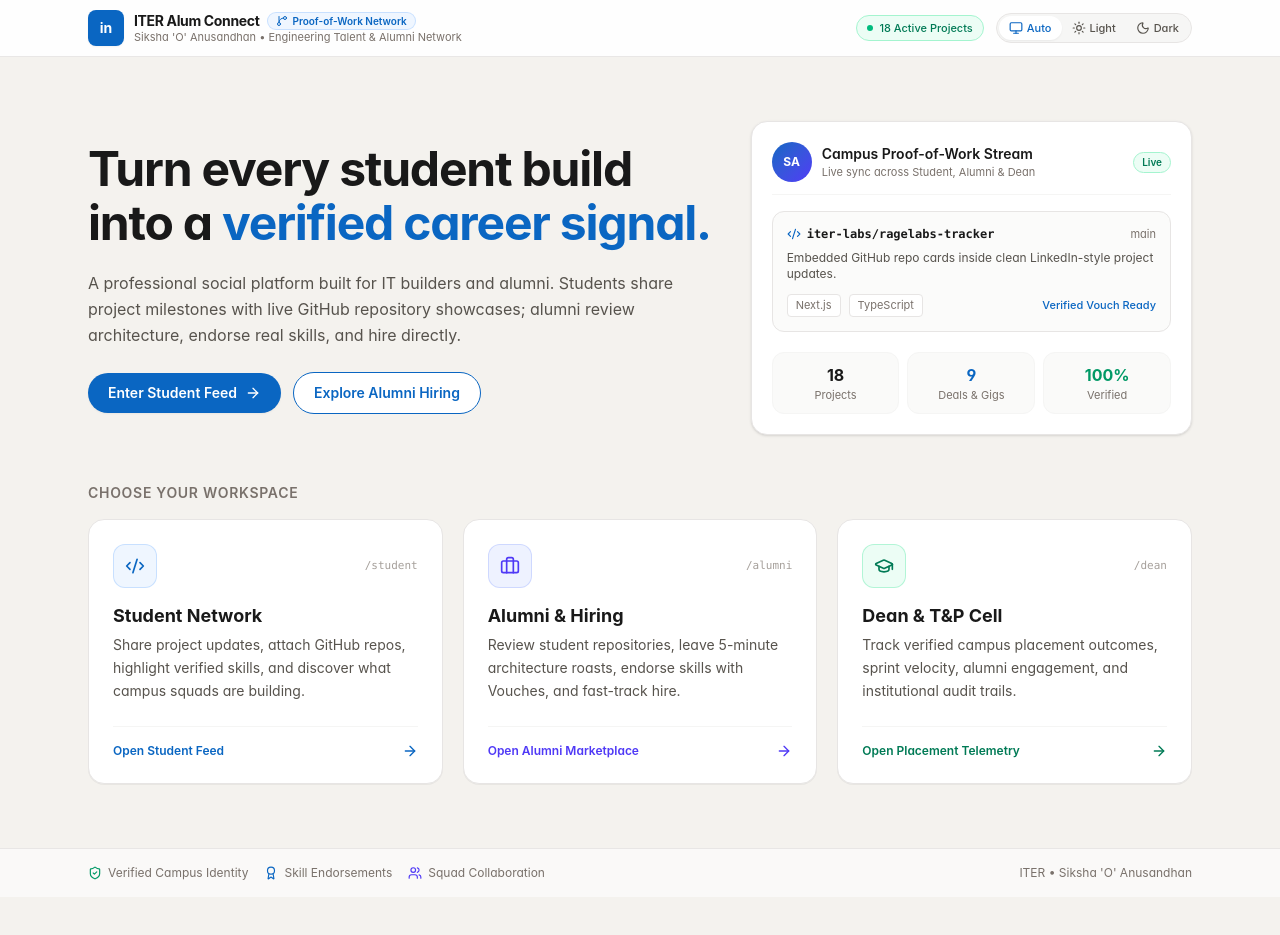
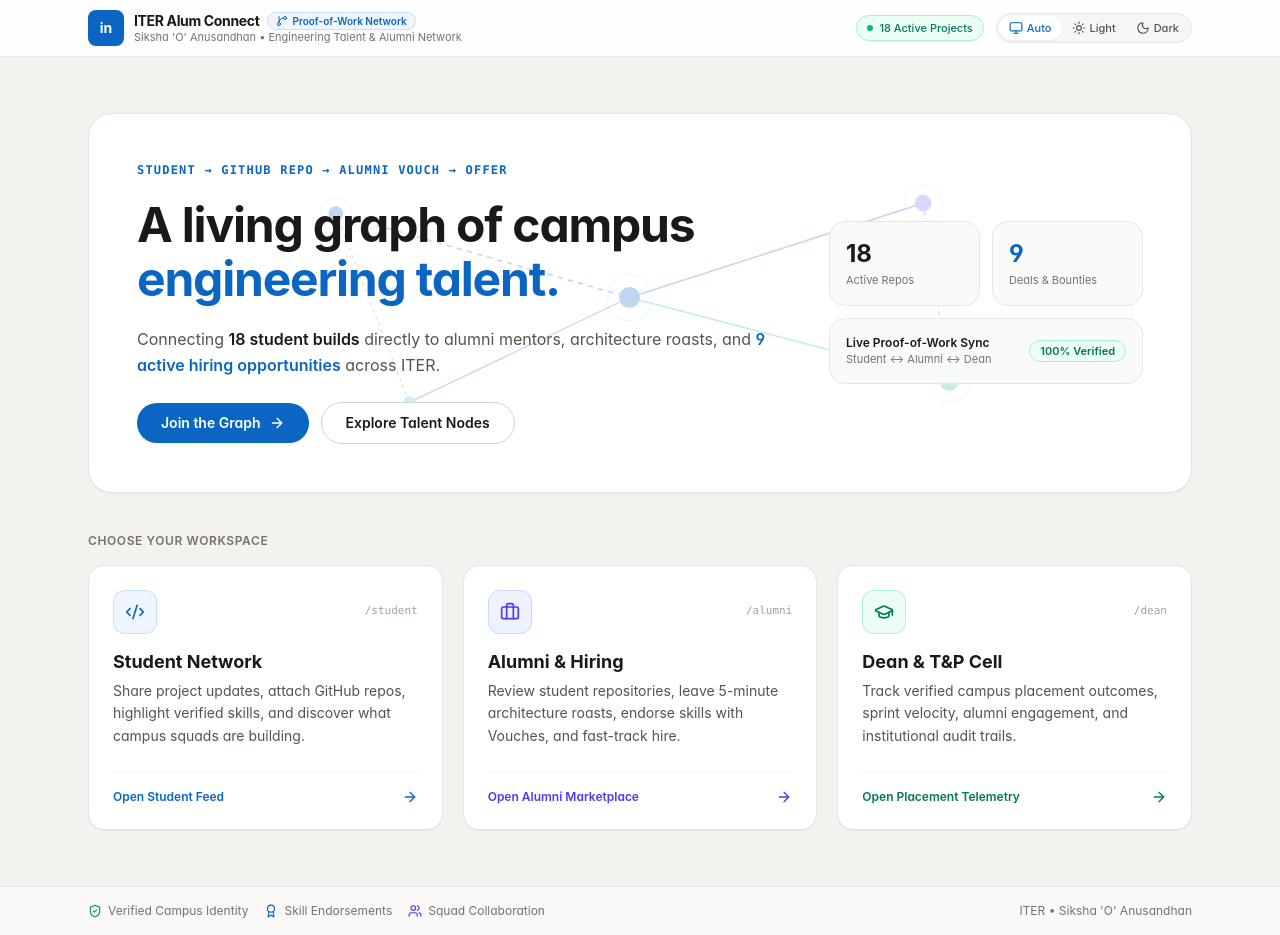
Before and after one commit to ragelabs-ssssd/Alum-Connect, a Next.js app: page / in a window 1280 px wide. Before the commit the page ends 897 px from the top, so only its background shows below. Built offline with nearby package versions, Linux system fonts and the light colour scheme.

Commit message:
feat: apply Network Constellation gateway design (Option 3)

```diff
--- a/src/app/page.tsx
+++ b/src/app/page.tsx
@@ -32,6 +32,9 @@ export default function HomePage() {
       })
       .catch(() => {});
   }, []);
+
+  const projectCount = summary?.db1Count ?? 18;
+  const dealCount = summary?.db2Count ?? 9;
 
   return (
     <div className="min-h-screen bg-[#F4F2EE] dark:bg-[#0B0F17] text-[#191919] dark:text-slate-100 flex flex-col justify-between transition-colors">
@@ -68,116 +71,157 @@ export default function HomePage() {
         </div>
       </header>
 
-      {/* Hero + Portal Selection */}
-      <main className="max-w-6xl w-full mx-auto px-4 sm:px-6 py-12 sm:py-16 space-y-12">
-        <div className="grid grid-cols-1 lg:grid-cols-12 gap-8 items-center">
-          <div className="lg:col-span-7 space-y-5">
+      {/* Main Content: Option 3 — Interactive Network Constellation */}
+      <main className="max-w-6xl w-full mx-auto px-4 sm:px-6 py-10 sm:py-14 space-y-10">
+        <section className="relative overflow-hidden rounded-3xl border border-stone-200 dark:border-slate-800 bg-white dark:bg-[#131A26] p-7 sm:p-12 shadow-xs">
+          {/* Interactive Network Constellation SVG */}
+          <svg
+            className="pointer-events-none absolute inset-0 w-full h-full opacity-25 dark:opacity-30"
+            viewBox="0 0 900 360"
+            fill="none"
+            aria-hidden="true"
+          >
+            <line
+              x1="160"
+              y1="95"
+              x2="440"
+              y2="175"
+              stroke="#0A66C2"
+              strokeWidth="1.5"
+              strokeDasharray="5 5"
+            />
+            <line
+              x1="440"
+              y1="175"
+              x2="720"
+              y2="85"
+              stroke="#0A66C2"
+              strokeWidth="1.5"
+            />
+            <line
+              x1="440"
+              y1="175"
+              x2="745"
+              y2="255"
+              stroke="#10B981"
+              strokeWidth="1.5"
+            />
+            <line
+              x1="720"
+              y1="85"
+              x2="745"
+              y2="255"
+              stroke="#6366F1"
+              strokeWidth="1.25"
+              strokeDasharray="4 4"
+            />
+            <line
+              x1="160"
+              y1="95"
+              x2="230"
+              y2="275"
+              stroke="#64748B"
+              strokeWidth="1"
+              strokeDasharray="3 4"
+            />
+            <line
+              x1="230"
+              y1="275"
+              x2="440"
+              y2="175"
+              stroke="#0A66C2"
+              strokeWidth="1.25"
+            />
+
+            <circle cx="160" cy="95" r="7" fill="#0A66C2" />
+            <circle cx="160" cy="95" r="15" stroke="#0A66C2" strokeOpacity="0.25" />
+
+            <circle cx="230" cy="275" r="6" fill="#38BDF8" />
+
+            <circle cx="440" cy="175" r="10" fill="#0A66C2" />
+            <circle cx="440" cy="175" r="22" stroke="#0A66C2" strokeOpacity="0.25" />
+
+            <circle cx="720" cy="85" r="8" fill="#6366F1" />
+            <circle cx="720" cy="85" r="18" stroke="#6366F1" strokeOpacity="0.25" />
+
+            <circle cx="745" cy="255" r="9" fill="#10B981" />
+            <circle cx="745" cy="255" r="20" stroke="#10B981" strokeOpacity="0.25" />
+          </svg>
+
+          <div className="relative z-10 grid grid-cols-1 lg:grid-cols-12 gap-8 items-center">
+            <div className="lg:col-span-8 space-y-5">
+              <div className="text-xs font-mono uppercase tracking-widest text-[#0A66C2] dark:text-sky-400 font-bold">
+                Student → GitHub Repo → Alumni Vouch → Offer
+              </div>
+
               <h1 className="text-3xl sm:text-5xl font-bold tracking-tight text-[#191919] dark:text-white leading-[1.12]">
-              Turn every student build into a{' '}
-              <span className="text-[#0A66C2] dark:text-sky-400">verified career signal.</span>
+                A living graph of campus{' '}
+                <span className="text-[#0A66C2] dark:text-sky-400">engineering talent.</span>
               </h1>
 
               <p className="text-sm sm:text-base text-stone-600 dark:text-slate-400 leading-relaxed max-w-2xl">
-              A professional social platform built for IT builders and alumni. Students share project milestones with live GitHub repository showcases; alumni review architecture, endorse real skills, and hire directly.
+                Connecting <span className="font-semibold text-[#191919] dark:text-white">{projectCount} student builds</span> directly to alumni mentors, architecture roasts, and <span className="font-semibold text-[#0A66C2] dark:text-sky-400">{dealCount} active hiring opportunities</span> across ITER.
               </p>
 
               <div className="flex flex-wrap items-center gap-3 pt-1">
                 <Link
                   href="/student"
-                className="inline-flex items-center gap-2 rounded-full bg-[#0A66C2] hover:bg-[#004182] text-white px-5 py-2.5 text-sm font-semibold transition-colors shadow-xs"
+                  className="inline-flex items-center gap-2 rounded-full bg-[#0A66C2] hover:bg-[#004182] text-white px-6 py-2.5 text-sm font-semibold transition-colors shadow-xs"
                 >
-                Enter Student Feed
+                  Join the Graph
                   <ArrowRight className="w-4 h-4" />
                 </Link>
                 <Link
                   href="/alumni"
-                className="inline-flex items-center gap-2 rounded-full border border-[#0A66C2] dark:border-sky-500/60 bg-white dark:bg-transparent hover:bg-blue-50 dark:hover:bg-sky-500/10 text-[#0A66C2] dark:text-sky-400 px-5 py-2.5 text-sm font-semibold transition-colors"
+                  className="inline-flex items-center gap-2 rounded-full border border-stone-300 dark:border-slate-700 bg-white/90 dark:bg-slate-900/90 hover:border-[#0A66C2] text-[#191919] dark:text-white px-6 py-2.5 text-sm font-semibold transition-colors"
                 >
-                Explore Alumni Hiring
+                  Explore Talent Nodes
                 </Link>
               </div>
             </div>
 
-          {/* Right Preview Card */}
-          <div className="lg:col-span-5">
-            <div className="rounded-2xl border border-stone-200 dark:border-slate-800 bg-white dark:bg-[#131A26] p-5 shadow-sm space-y-4">
-              <div className="flex items-center justify-between border-b border-stone-100 dark:border-slate-800 pb-3">
-                <div className="flex items-center gap-2.5">
-                  <div className="h-10 w-10 rounded-full bg-gradient-to-br from-[#0A66C2] to-indigo-600 flex items-center justify-center text-white font-bold text-xs">
-                    SA
+            {/* Right Constellation Telemetry */}
+            <div className="lg:col-span-4 grid grid-cols-2 gap-3">
+              <div className="rounded-2xl border border-stone-200 dark:border-slate-800 bg-stone-50/90 dark:bg-[#0B111D]/90 backdrop-blur p-4">
+                <div className="text-2xl font-bold text-[#191919] dark:text-white">
+                  {projectCount}
                 </div>
+                <div className="text-[11px] text-stone-500 dark:text-slate-400 mt-0.5">
+                  Active Repos
+                </div>
+              </div>
+              <div className="rounded-2xl border border-stone-200 dark:border-slate-800 bg-stone-50/90 dark:bg-[#0B111D]/90 backdrop-blur p-4">
+                <div className="text-2xl font-bold text-[#0A66C2] dark:text-sky-400">
+                  {dealCount}
+                </div>
+                <div className="text-[11px] text-stone-500 dark:text-slate-400 mt-0.5">
+                  Deals &amp; Bounties
+                </div>
+              </div>
+              <div className="col-span-2 rounded-2xl border border-stone-200 dark:border-slate-800 bg-stone-50/90 dark:bg-[#0B111D]/90 backdrop-blur p-4 flex items-center justify-between">
                 <div>
-                    <div className="text-sm font-semibold text-[#191919] dark:text-white">
-                      Campus Proof-of-Work Stream
+                  <div className="text-xs font-semibold text-[#191919] dark:text-white">
+                    Live Proof-of-Work Sync
                   </div>
                   <div className="text-[11px] text-stone-500 dark:text-slate-400">
-                      Live sync across Student, Alumni &amp; Dean
+                    Student ↔ Alumni ↔ Dean
+                  </div>
+                </div>
+                <span className="rounded-full bg-emerald-50 dark:bg-emerald-500/10 border border-emerald-200 dark:border-emerald-500/25 px-2.5 py-0.5 text-[11px] font-semibold text-emerald-700 dark:text-emerald-300">
+                  100% Verified
+                </span>
               </div>
             </div>
           </div>
-                <span className="rounded-full bg-emerald-50 dark:bg-emerald-500/10 border border-emerald-200 dark:border-emerald-500/25 px-2 py-0.5 text-[10px] font-semibold text-emerald-700 dark:text-emerald-300">
-                  Live
-                </span>
-              </div>
-
-              <div className="rounded-xl border border-stone-200 dark:border-slate-800 bg-stone-50/80 dark:bg-[#0B111D] p-3.5 space-y-2">
-                <div className="flex items-center justify-between text-xs">
-                  <span className="inline-flex items-center gap-1.5 font-mono font-semibold text-[#191919] dark:text-slate-200">
-                    <Code2 className="w-3.5 h-3.5 text-[#0A66C2] dark:text-sky-400" />
-                    iter-labs/ragelabs-tracker
-                  </span>
-                  <span className="text-[11px] text-stone-500 dark:text-slate-400">main</span>
-                </div>
-                <p className="text-xs text-stone-600 dark:text-slate-400">
-                  Embedded GitHub repo cards inside clean LinkedIn-style project updates.
-                </p>
-                <div className="flex items-center gap-2 pt-1 text-[11px] text-stone-500 dark:text-slate-400">
-                  <span className="rounded bg-white dark:bg-slate-800 border border-stone-200 dark:border-slate-700 px-2 py-0.5">
-                    Next.js
-                  </span>
-                  <span className="rounded bg-white dark:bg-slate-800 border border-stone-200 dark:border-slate-700 px-2 py-0.5">
-                    TypeScript
-                  </span>
-                  <span className="ml-auto font-medium text-[#0A66C2] dark:text-sky-400">
-                    Verified Vouch Ready
-                  </span>
-                </div>
-              </div>
-
-              <div className="grid grid-cols-3 gap-2 pt-1 text-center">
-                <div className="rounded-xl bg-stone-50 dark:bg-slate-900/70 border border-stone-100 dark:border-slate-800 p-2.5">
-                  <div className="text-base font-bold text-[#191919] dark:text-white">
-                    {summary?.db1Count ?? 10}
-                  </div>
-                  <div className="text-[11px] text-stone-500 dark:text-slate-400">Projects</div>
-                </div>
-                <div className="rounded-xl bg-stone-50 dark:bg-slate-900/70 border border-stone-100 dark:border-slate-800 p-2.5">
-                  <div className="text-base font-bold text-[#0A66C2] dark:text-sky-400">
-                    {summary?.db2Count ?? 9}
-                  </div>
-                  <div className="text-[11px] text-stone-500 dark:text-slate-400">Deals &amp; Gigs</div>
-                </div>
-                <div className="rounded-xl bg-stone-50 dark:bg-slate-900/70 border border-stone-100 dark:border-slate-800 p-2.5">
-                  <div className="text-base font-bold text-emerald-600 dark:text-emerald-400">
-                    100%
-                  </div>
-                  <div className="text-[11px] text-stone-500 dark:text-slate-400">Verified</div>
-                </div>
-              </div>
-            </div>
-          </div>
-        </div>
+        </section>
 
         {/* 3 Role Portals */}
         <section className="space-y-4">
-          <div className="flex items-center justify-between">
-            <h2 className="text-sm font-semibold uppercase tracking-wider text-stone-500 dark:text-slate-400">
+          <h2 className="text-xs font-semibold uppercase tracking-wider text-stone-500 dark:text-slate-400">
             Choose your workspace
           </h2>
-          </div>
 
           <div className="grid grid-cols-1 md:grid-cols-3 gap-5">
-            {/* Student Portal */}
             <Link
               href="/student"
               className="group rounded-2xl border border-stone-200 dark:border-slate-800 bg-white dark:bg-[#131A26] hover:border-[#0A66C2] dark:hover:border-sky-500/60 p-6 transition-all shadow-2xs hover:shadow-md flex flex-col justify-between"
@@ -206,7 +250,6 @@ export default function HomePage() {
               </div>
             </Link>
 
-            {/* Alumni Portal */}
             <Link
               href="/alumni"
               className="group rounded-2xl border border-stone-200 dark:border-slate-800 bg-white dark:bg-[#131A26] hover:border-[#0A66C2] dark:hover:border-sky-500/60 p-6 transition-all shadow-2xs hover:shadow-md flex flex-col justify-between"
@@ -235,7 +278,6 @@ export default function HomePage() {
               </div>
             </Link>
 
-            {/* Dean Portal */}
             <Link
               href="/dean"
               className="group rounded-2xl border border-stone-200 dark:border-slate-800 bg-white dark:bg-[#131A26] hover:border-emerald-600 dark:hover:border-emerald-500/60 p-6 transition-all shadow-2xs hover:shadow-md flex flex-col justify-between"
```
Lines whose indentation alone changed are shown as unchanged.
